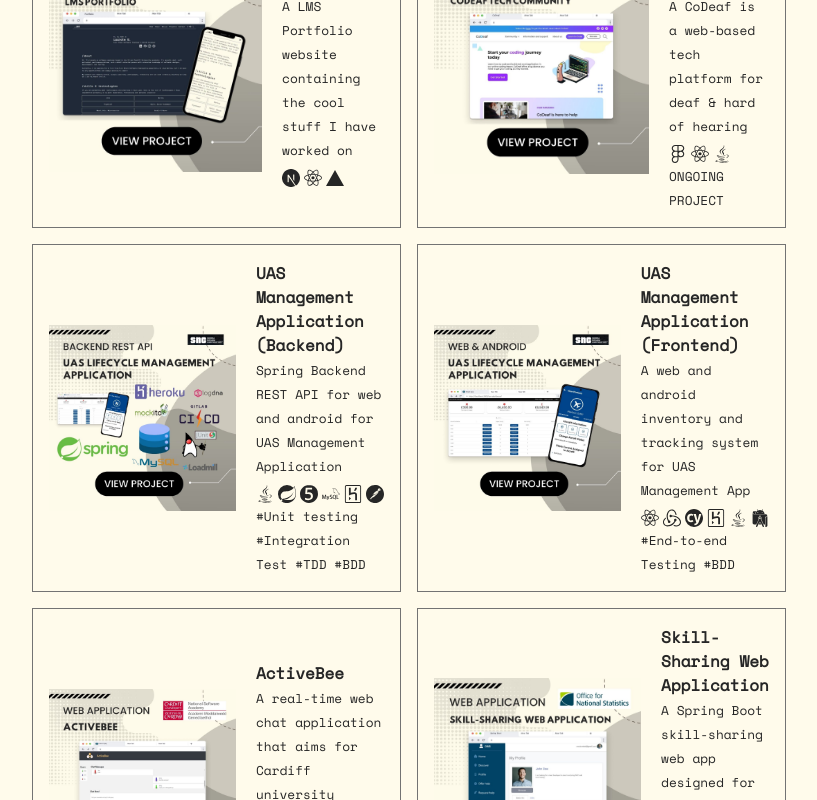
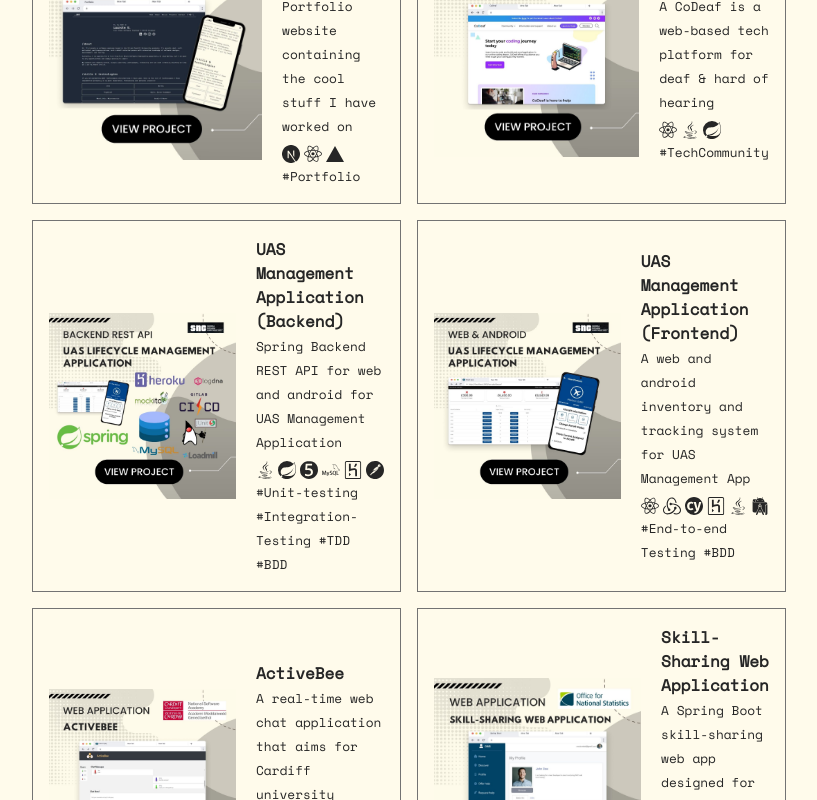
Before and after one commit to reicraftscodes/my-portfolio, a Next.js app: page / in a window 1280 px wide. Shown: the part 2180-2980 px from the top of the page, without its empty margins (231-1048 px from the left). Built offline with nearby package versions, Linux system fonts and the light colour scheme.

Commit message:
refactor : fixed typo projects

```diff
--- a/constants/projects.js
+++ b/constants/projects.js
@@ -57,7 +57,7 @@ export const PROJECTS = [
         { id: 2, name: "React.js",icon: <GrReactjs /> },
         { id: 3, name: "Vercel ", icon: <SiVercel /> },
       ],
-      other: ""
+      other: "#Portfolio"
     },
     {
       id: 2,
@@ -93,11 +93,12 @@ export const PROJECTS = [
 
       image: "/images/codeaf.jpg",
       techs: [
-        { id: 1, name: "Figma",icon: <FaFigma /> },
-        { id: 2, name: "React.js",icon: <GrReactjs /> },
-        { id: 3, name: "Java", icon: <FaJava/> },
+        { id: 1, name: "React.js",icon: <GrReactjs /> },
+        { id: 2, name: "Java", icon: <FaJava/> },
+        { id: 3, name: "Spring", icon: <SiSpring/> },
+
       ],
-      other: "ONGOING PROJECT"
+      other: "#TechCommunity"
     },
     {
       id: 3,
@@ -149,7 +150,7 @@ export const PROJECTS = [
         { id: 5, name: "Heroku", icon: <SiHeroku /> },
         { id: 6, name: "Postman", icon: <SiPostman  /> },
       ],
-      other: "#Unit testing #Integration Test #TDD #BDD"
+      other: "#Unit-testing #Integration-Testing #TDD #BDD"
     },
     {
       id: 4,
@@ -424,6 +425,6 @@ export const PROJECTS = [
         { id: 3, name: "Jinja", icon: <SiJinja /> },
         { id: 3, name: "SqLite", icon: <SiSqlite /> },
       ],
-      other: "#Scrum"
+      other: ""
     },
   ];
```
